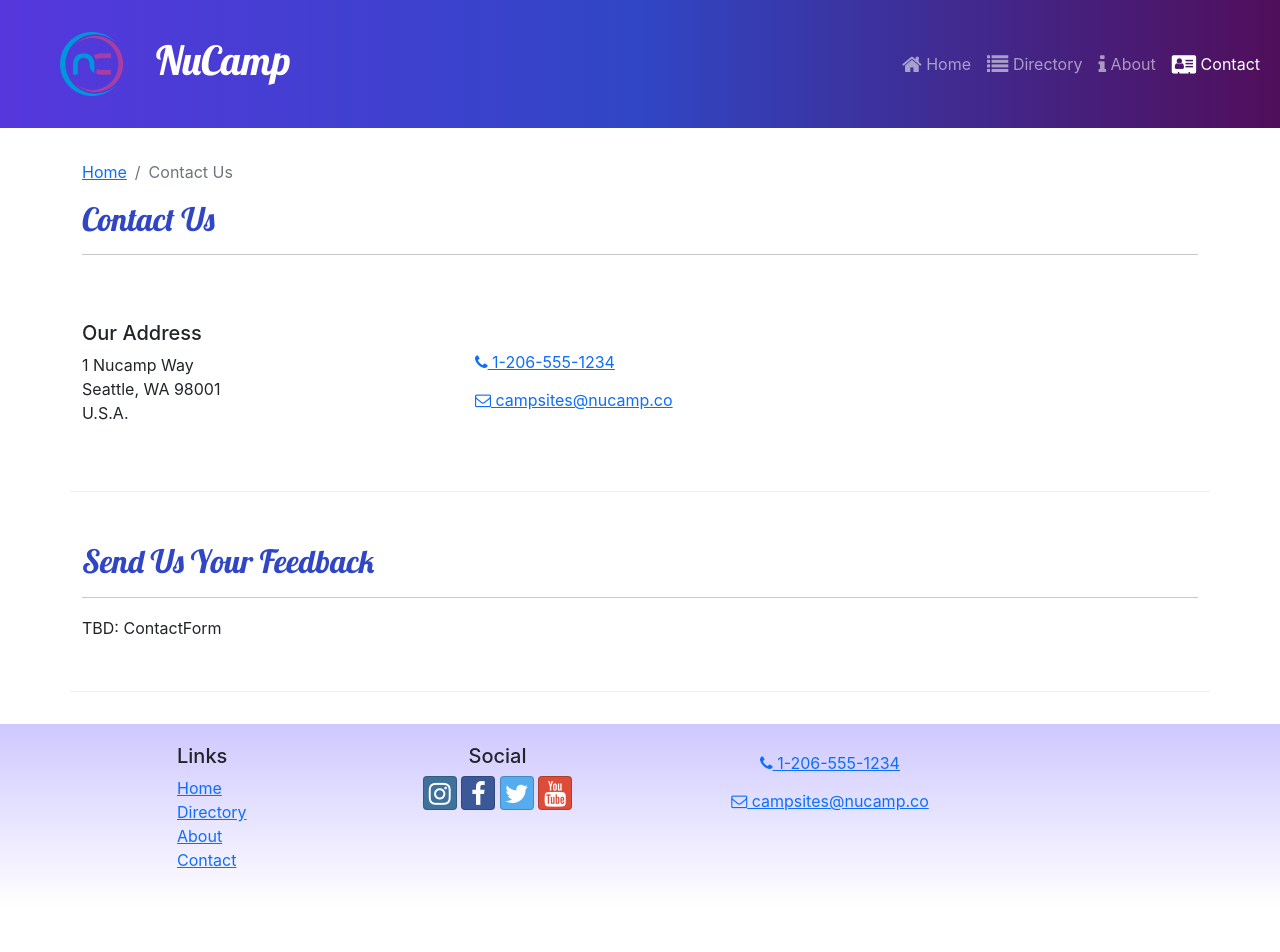
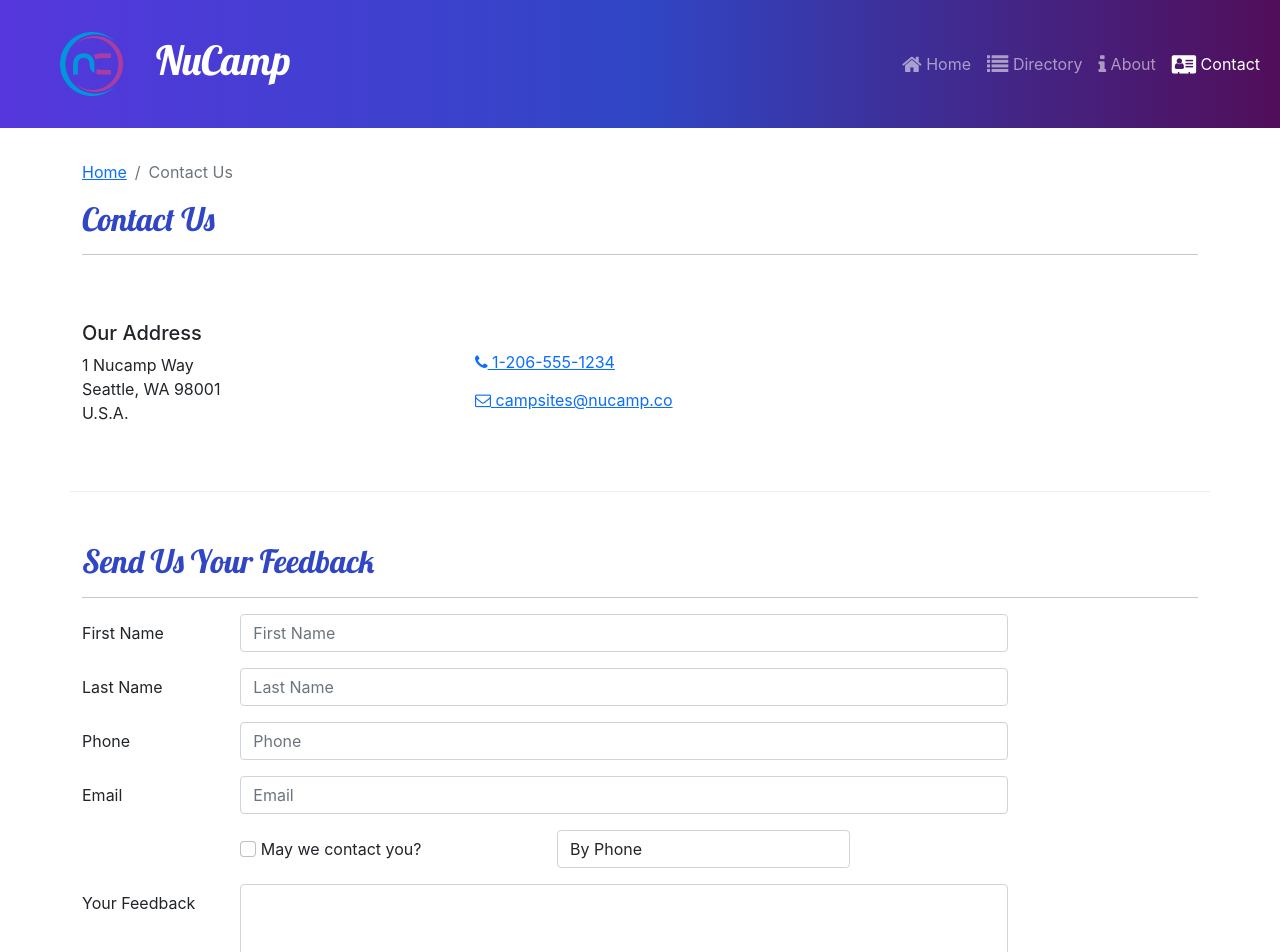
Before and after one commit to wntrch/React-Course-Project, a React (Create React App) app: page /contact in a window 1280 px wide. Shown: the top 952 px of the page. Before the commit the page ends 908 px from the top, so only its background shows below. Built offline with nearby package versions, Linux system fonts and the light colour scheme.

Commit message:
ContactForm Parts 1 and 2

```diff
--- /dev/null
+++ b/src/components/ContactForm.js
@@ -0,0 +1,100 @@
+import { Button, Label, Col, FormGroup } from "reactstrap";
+import { Formik, Field, Form } from "formik";
+
+const ContactForm = () => {
+  return (
+    <Formik
+      initialValues={{
+        firstName: "",
+        lastName: "",
+        phoneNum: "",
+        email: "",
+        agree: false,
+        contactType: "By Phone",
+        feedback: "",
+      }}
+    >
+      <Form>
+        <FormGroup row>
+          <Label htmlFor="firstName" md="2">
+            First Name
+          </Label>
+          <Col md="10">
+            <Field
+              name="firstName"
+              placeholder="First Name"
+              className="form-control"
+            />
+          </Col>
+        </FormGroup>
+
+        <FormGroup row>
+          <Label htmlFor="lastName" md="2">
+            Last Name
+          </Label>
+          <Col md="10">
+            <Field
+              name="lastName"
+              placeholder="Last Name"
+              className="form-control"
+            />
+          </Col>
+        </FormGroup>
+
+        <FormGroup row>
+          <Label htmlFor="phoneNum" md="2">
+            Phone
+          </Label>
+          <Col md="10">
+            <Field
+              name="phoneNum"
+              placeholder="Phone"
+              className="form-control"
+            />
+          </Col>
+        </FormGroup>
+
+        <FormGroup row>
+          <Label htmlFor="email" md="2">
+            Email
+          </Label>
+          <Col md="10">
+            <Field
+              name="email"
+              placeholder="Email"
+              type="email"
+              className="form-control"
+            />
+          </Col>
+        </FormGroup>
+
+        <FormGroup row>
+          <Label check md={{ size: 4, offset: 2 }}>
+			<Field name="agree" type="checkbox" className="form-check-input"
+			/>{' '}
+            May we contact you?
+          </Label>
+          <Col md="4">
+            <Field name="contactType" as="select" className="form-control">
+	  			<option>By Phone</option>
+	  			<option>By Email</option>
+			</Field>
+          </Col>
+        </FormGroup>
+
+        <FormGroup row>
+          <Label htmlFor="feedback" md="2">
+            Your Feedback
+          </Label>
+          <Col md='10'>
+            <Field name="feedback" as="textarea" rows="12" className="form-control" />
+          </Col>
+        </FormGroup>
+
+        <FormGroup row></FormGroup>
+      </Form>
+    </Formik>
+  );
+};
+
+export default ContactForm;
--- a/src/pages/ContactPage.js
+++ b/src/pages/ContactPage.js
@@ -1,4 +1,5 @@
 import { Container, Col, Row } from "reactstrap";
+import ContactForm from "../components/ContactForm";
 import SubHeader from "../components/SubHeader";
 
 const ContactPage = () => {
@@ -35,7 +36,9 @@
           <h2>Send Us Your Feedback</h2>
           <hr />
         </Col>
-        <Col md="10">TBD: ContactForm</Col>
+        <Col md="10">
+			<ContactForm />
+		</Col>
       </Row>
     </Container>
   );
```
